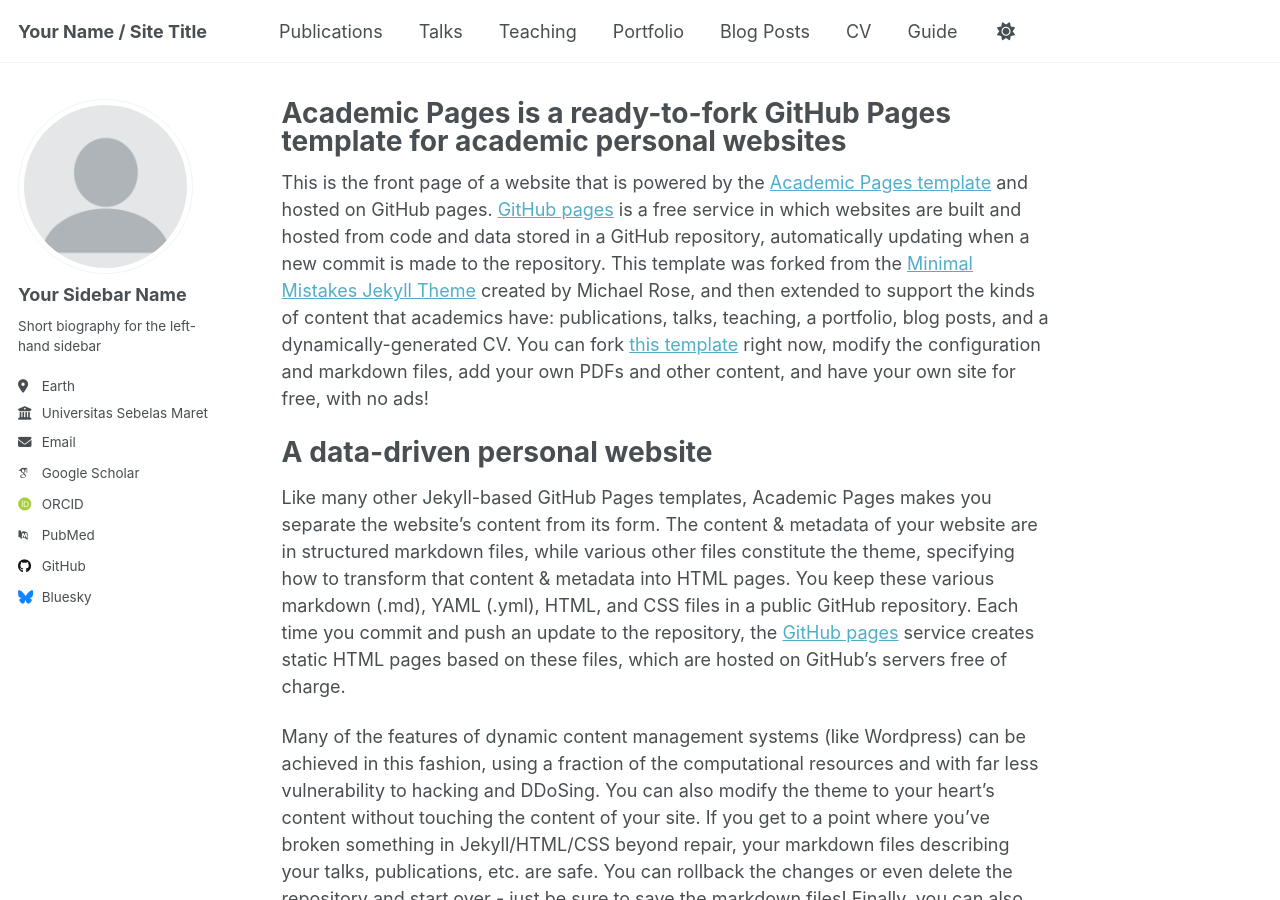
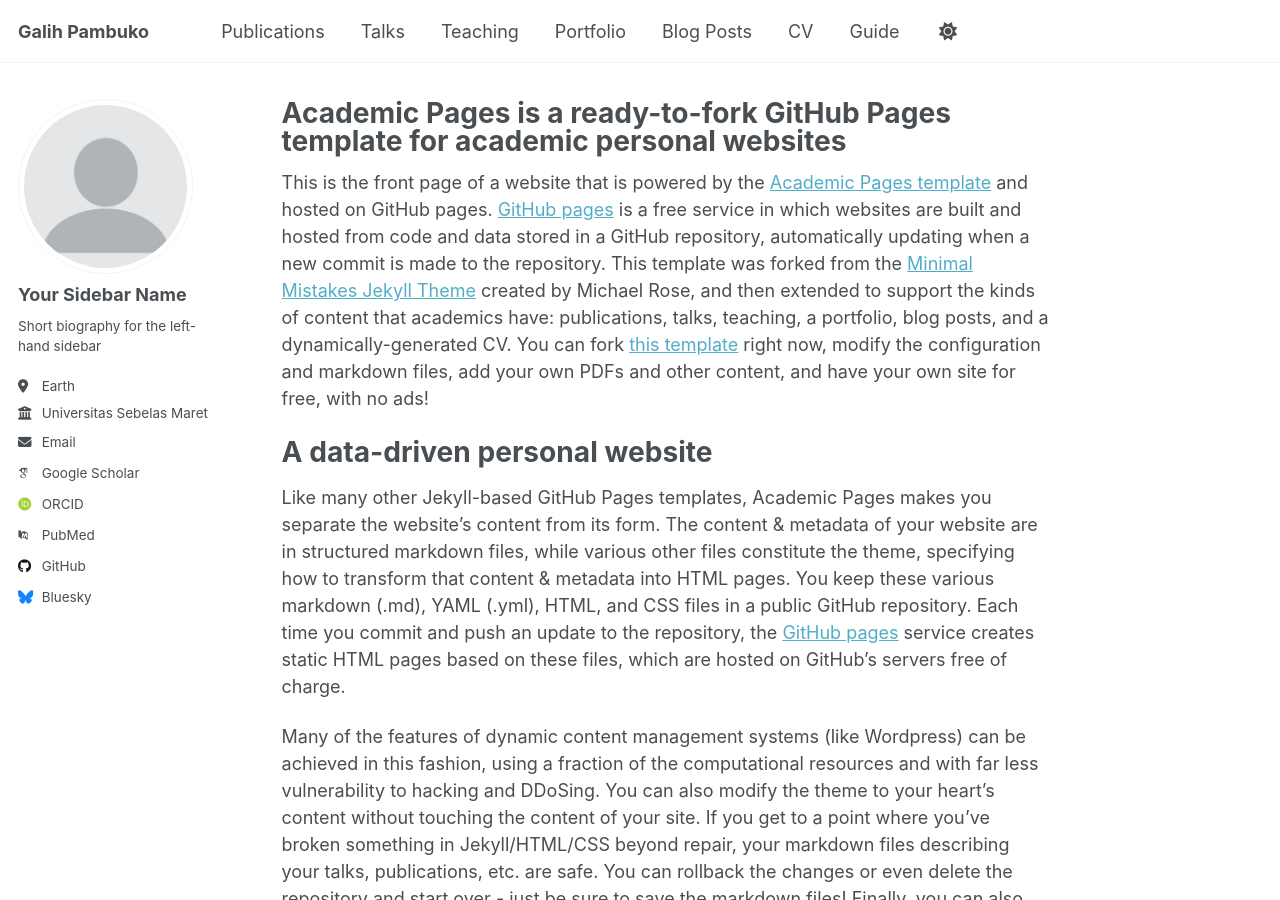
Before and after one commit to gpambuko/CV, a Jekyll site: the page built from _pages/about.md, in a window 1280 px wide and 900 px high. Built offline with Jekyll 4.4.1, drawn with Linux system fonts in a browser that asks for light colours; some web fonts are replaced.

Commit message:
"Change Title field"

```diff
--- a/_config.yml
+++ b/_config.yml
@@ -9,11 +9,11 @@
 # Basic Site Settings
 locale                   : "en-US"
 site_theme               : "default"
-title                    : "Your Name / Site Title"
+title                    : "Galih Pambuko"
 title_separator          : "-"
 name                     : &name "Galih Pambuko"
 description              : &description "personal description"
-url                      : https://gpambuko.github.io/CV # the base hostname & protocol for your site e.g. "https://[your GitHub username].github.io"
+url                      : https://gpambuko.github.io # the base hostname & protocol for your site e.g. "https://[your GitHub username].github.io"
 baseurl                  : "" # the subpath of your site, e.g. "/blog"
 repository               : "https://gpambuko.github.io/CV"
 
```
